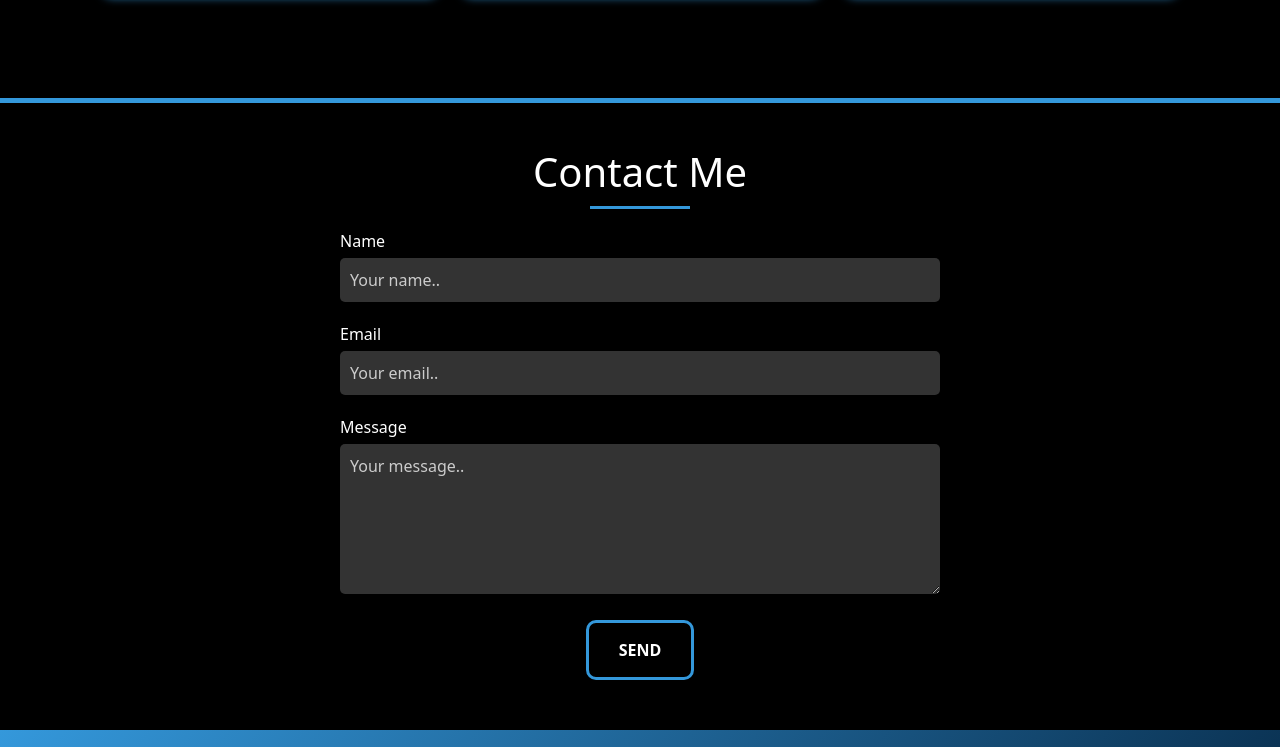
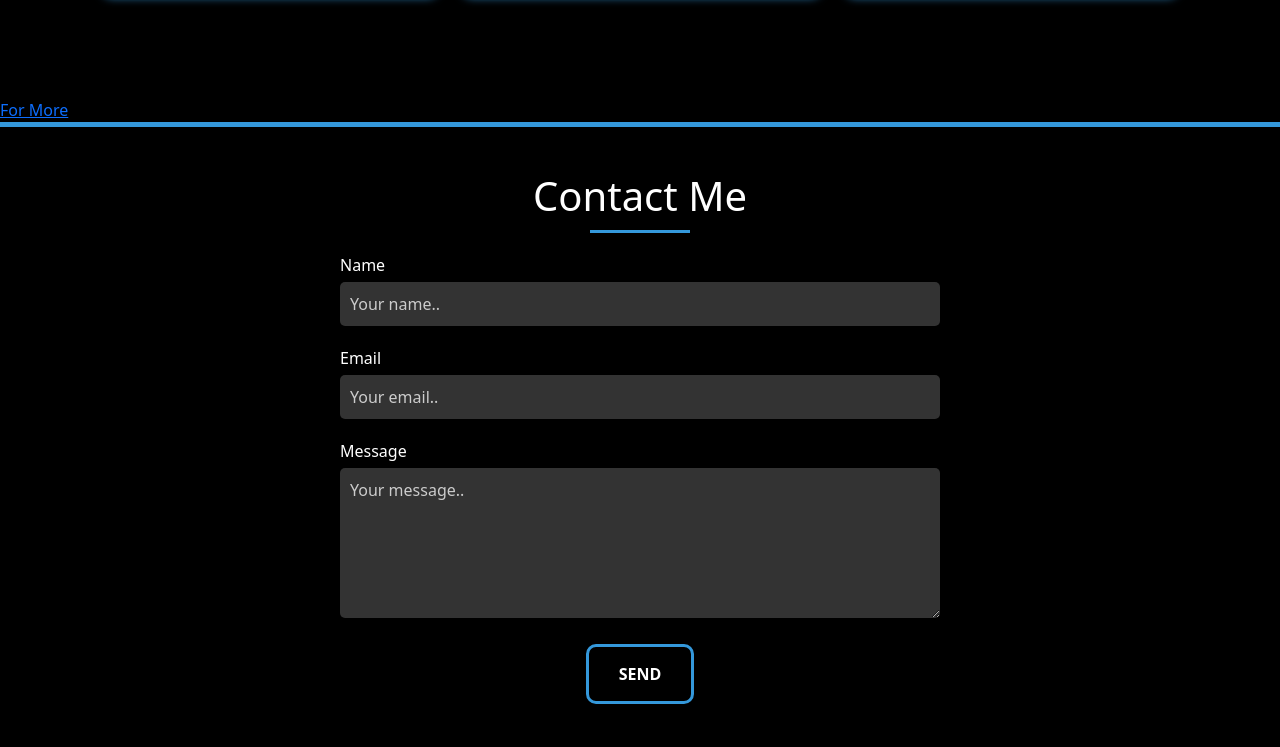
Before and after one commit to Ali-EL-Badry/My-portfolio, a plain HTML site: page index.html in a window 1280 px wide. Shown: the part 4164-4911 px from the top of the page. Drawn offline with nearby package versions, Linux system fonts and the light colour scheme.

Commit message:
Update index.html

```diff
--- a/index.html
+++ b/index.html
@@ -217,6 +217,9 @@
                 </div>
             </div>
         </div>
+        <div class="bu">
+            <a class="b" href="https://github.com/Ali-EL-Badry?tab=repositories">For More</a>
+        </div>
 
         <!-- ===================================== Footer ==================================== -->
         <section id="contact" class="contact-section">
@@ -237,6 +240,7 @@
                 </div>
             </form>
         </section>
+
 
         <footer class="footer">
             <div class="container">
```
